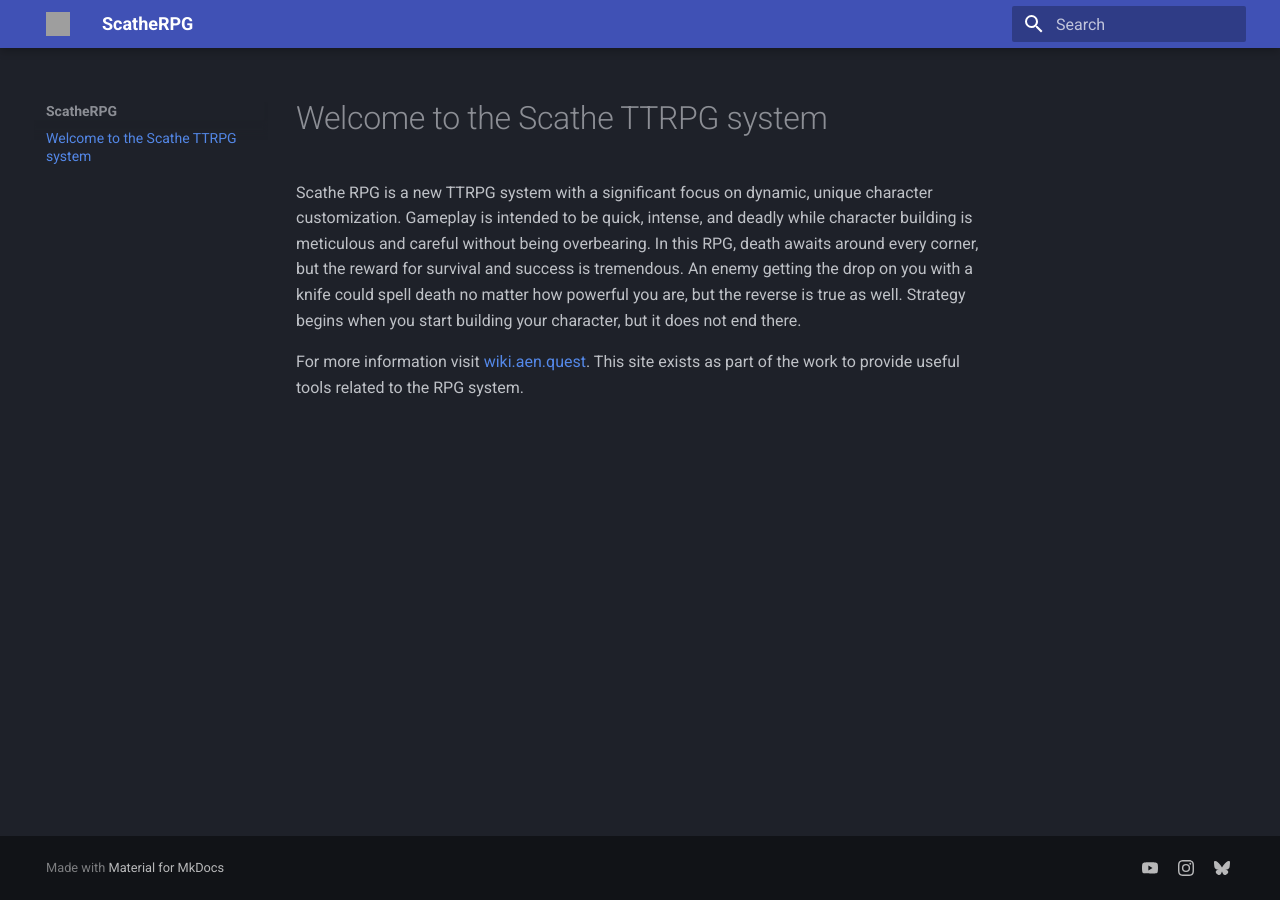
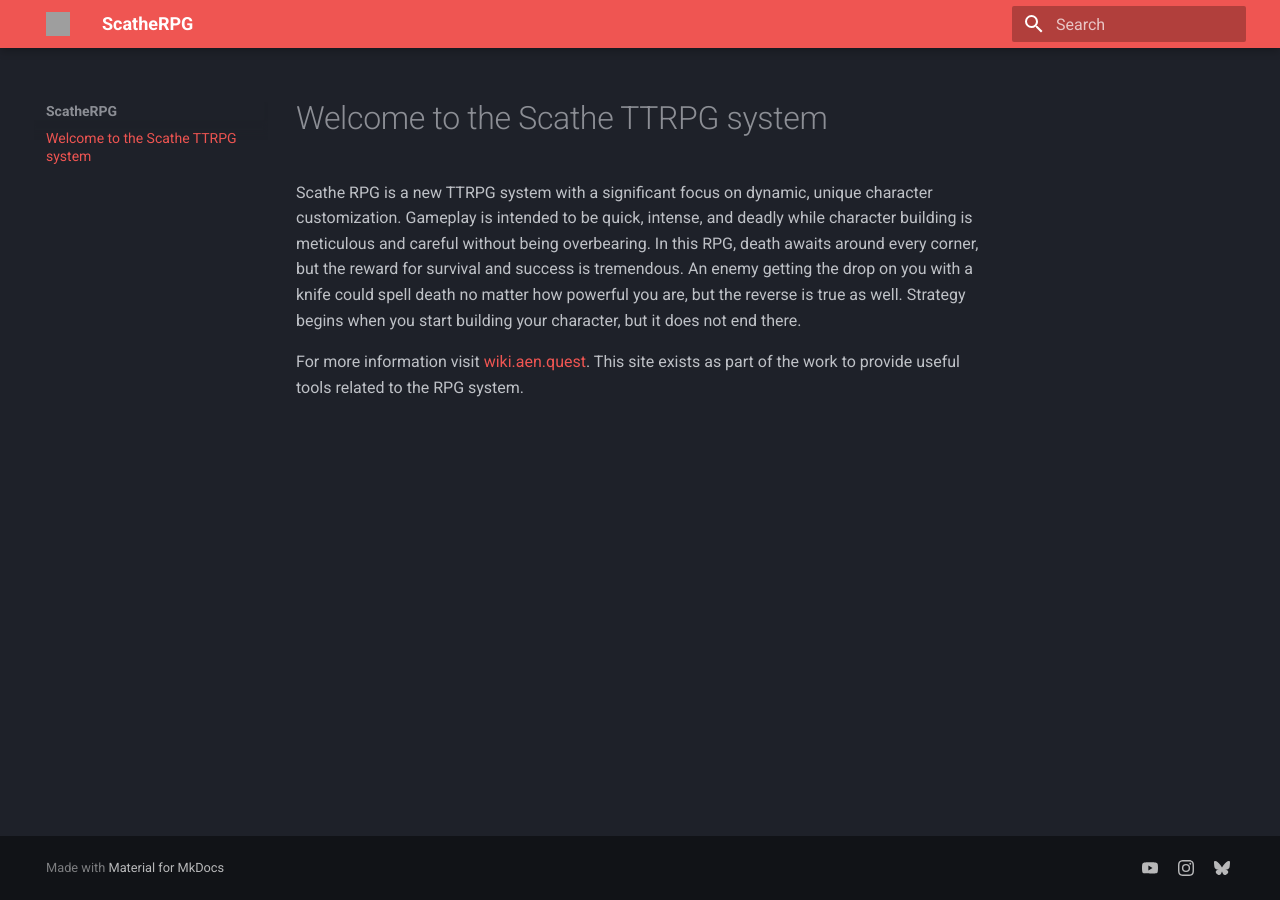
Before and after one commit to ScatheRPG/ScatheRPG.github.io, an MkDocs documentation site: the page built from docs/index.md, in a window 1280 px wide. Built offline with MkDocs 1.6.1 and Material for MkDocs 9.7.7, drawn with Linux system fonts in a browser that asks for light colours; grey boxes are pictures that could not be loaded.

Commit message:
fix(mkdocs): set the palette properly

```diff
--- a/mkdocs.yml
+++ b/mkdocs.yml
@@ -5,8 +5,8 @@ theme:
   name: material
   palette:
     scheme: slate
-  primary: red
-  accent: gold
+    primary: red
+    accent: yellow
   features:
     - navigation.footer
   logo: https://avatars.githubusercontent.com/u/191635067
```
